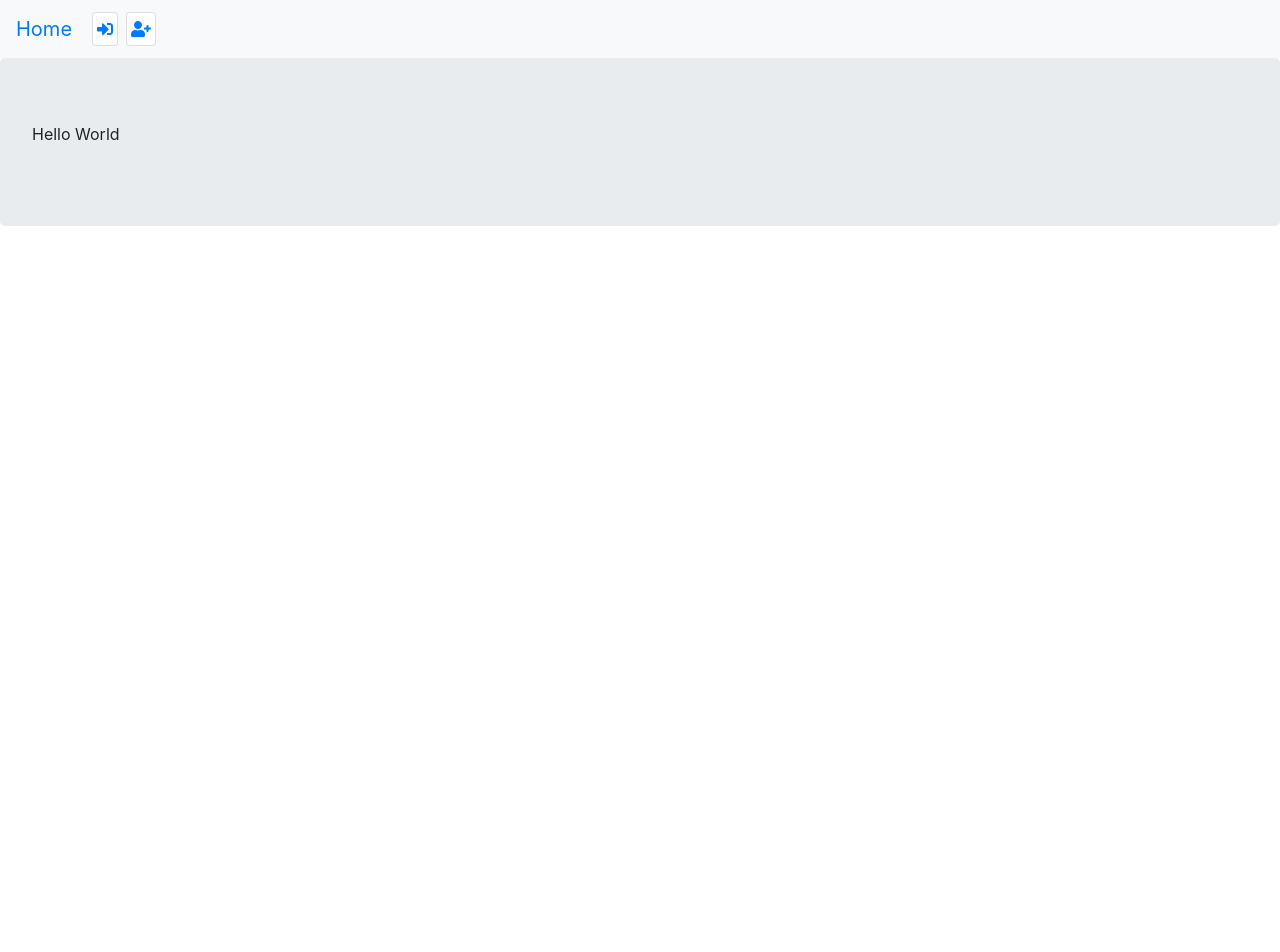
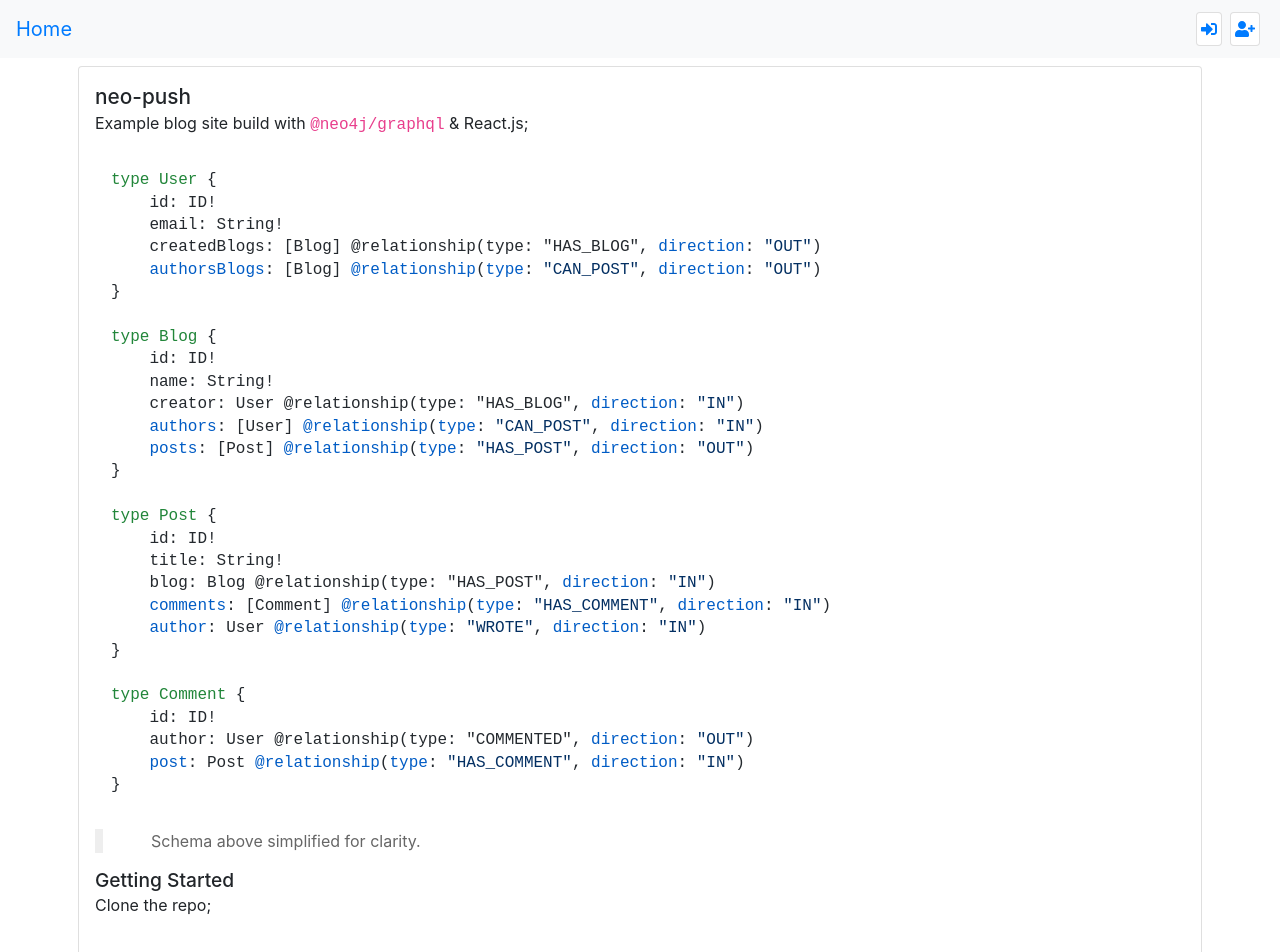
Before and after one commit to danstarns/neo-push, a React app in the folder packages/client/: page / in a window 1280 px wide. Shown: the top 952 px of the page. Before the commit the page ends 800 px from the top, so only its background shows below. Built offline with nearby package versions, Linux system fonts and the light colour scheme; no server answers.

Commit message:
feat: touch up frontend styles and add markdown

```diff
--- a/packages/client/package.json
+++ b/packages/client/package.json
@@ -25,6 +25,7 @@
     "react": "^17.0.1",
     "react-bootstrap": "^1.4.0",
     "react-dom": "^17.0.1",
+    "react-markdown": "^5.0.3",
     "react-router-dom": "^5.2.0"
   },
   "devDependencies": {
--- a/packages/client/src/components/Home.tsx
+++ b/packages/client/src/components/Home.tsx
@@ -1,8 +1,80 @@
-import React, { useContext, useState } from 'react';
-import { Jumbotron } from "react-bootstrap";
+import React, { useContext } from 'react';
+import { Card, Row, Container } from "react-bootstrap";
 import { useHistory } from "react-router-dom";
 import { auth } from "../contexts";
 import constants from "../constants";
+import * as markdown from "./Markdown";
+
+const content = `
+# neo-push
+
+Example blog site build with \`@neo4j/graphql\` & React.js;
+
+\`\`\`graphql
+type User {
+    id: ID!
+    email: String!
+    createdBlogs: [Blog] @relationship(type: "HAS_BLOG", direction: "OUT")
+    authorsBlogs: [Blog] @relationship(type: "CAN_POST", direction: "OUT")
+}
+
+type Blog {
+    id: ID!
+    name: String!
+    creator: User @relationship(type: "HAS_BLOG", direction: "IN")
+    authors: [User] @relationship(type: "CAN_POST", direction: "IN")
+    posts: [Post] @relationship(type: "HAS_POST", direction: "OUT")
+}
+
+type Post {
+    id: ID!
+    title: String!
+    blog: Blog @relationship(type: "HAS_POST", direction: "IN")
+    comments: [Comment] @relationship(type: "HAS_COMMENT", direction: "IN")
+    author: User @relationship(type: "WROTE", direction: "IN")
+}
+
+type Comment {
+    id: ID!
+    author: User @relationship(type: "COMMENTED", direction: "OUT")
+    post: Post @relationship(type: "HAS_COMMENT", direction: "IN")
+}
+\`\`\`
+
+> Schema above simplified for clarity.
+
+## Getting Started
+Clone the repo;
+\`\`\`
+$ git clone git@github.com:danstarns/neo-push.git
+\`\`\`
+
+Enter the repo and install deps(lerna will install client and server);
+\`\`\`
+$ cd neo-push && npm ci
+\`\`\`
+
+[Configure environment variables](#how-to-configure-environment-variables)
+
+Run the client on;
+
+\`\`\`
+$ npm run client:dev
+\`\`\`
+
+Run the server on;
+\`\`\`
+$ npm run server:dev
+\`\`\`
+
+Navigate to http://localhost:4000 and sign up!
+
+### FAQ
+
+#### How to configure environment variables.
+Each package contains a \`./env.example\` file. Copy this file, to the same directory, at \`./.env\` and adjust configuration to suit your local machine IE point to your neo4j database.
+`;
+
 
 function Home() {
     const { isLoggedIn } = useContext(auth.Context);
@@ -13,9 +85,15 @@ function Home() {
     }
 
     return (
-        <Jumbotron>
-            <p>Hello World</p>
-        </Jumbotron>
+        <Container>
+            <div>
+                <Row className="p-2">
+                    <Card className="m-0 p-3">
+                        <markdown.Render markdown={content} />
+                    </Card>
+                </Row>
+            </div>
+        </Container>
     );
 };
 
--- /dev/null
+++ b/packages/client/src/components/Markdown.tsx
@@ -0,0 +1,46 @@
+import React from "react";
+import ReactMarkdown from "react-markdown";
+
+class Code extends React.PureComponent {
+    constructor(props: any) {
+        super(props);
+        this.setRef = this.setRef.bind(this);
+    }
+
+    setRef(el: any) {
+        // @ts-ignore
+        this.codeEl = el;
+    }
+
+    componentDidMount() {
+        this.highlightCode();
+    }
+
+    componentDidUpdate() {
+        this.highlightCode();
+    }
+
+    highlightCode() {
+        // @ts-ignore
+        window.hljs.highlightBlock(this.codeEl);
+    }
+
+    render() {
+        return (
+            <pre>
+                {/* @ts-ignore */}
+                <code ref={this.setRef}>{this.props.value}</code>
+            </pre>
+        );
+    }
+}
+
+export function Render(props: { markdown: string; }) {
+    return (
+        <ReactMarkdown
+            className="markdown-component"
+            source={props.markdown}
+            renderers={{ code: Code }}
+        />
+    );
+}
--- a/packages/client/src/components/NavBar.tsx
+++ b/packages/client/src/components/NavBar.tsx
@@ -1,9 +1,77 @@
-import React from "react";
-import { Navbar, Nav, Card } from "react-bootstrap";
+import React, { useContext } from "react";
+import { Navbar, Nav, Card, NavDropdown } from "react-bootstrap";
 import { Link } from "react-router-dom";
 import { FontAwesomeIcon } from "@fortawesome/react-fontawesome";
+import constants from "../constants";
+import { useHistory } from "react-router-dom";
+import { auth } from "../contexts";
+
+
+const navStyles = {
+  signOutIcon: {
+    display: "flex",
+    justifyContent: "center",
+    alignItems: "center",
+    minHeight: "25px",
+    minWidth: "25px",
+    maxHeight: "25px",
+    maxWidth: "25px",
+    color: "red"
+  }
+};
+
+function LoggedIn() {
+  return (
+    <>
+      <Nav className="mr-auto navbar-item">
+        <Link to={constants.DASHBOARD_PAGE}>
+          Dashboard
+        </Link>
+      </Nav>
+      <Nav className="d-flex flex-row">
+        <Link to={constants.LOG_OUT_PAGE}>
+          <Card className="p-1 m-1">
+            <Nav.Item as="span">
+              <span style={navStyles.signOutIcon}>
+                <FontAwesomeIcon icon="sign-out-alt" size="1x" />
+              </span>
+            </Nav.Item>
+          </Card>
+        </Link>
+      </Nav>
+    </>
+  );
+}
+
+function LoggedOut() {
+  return (
+    <Nav className="ml-auto d-flex flex-row">
+      <Link to={constants.SIGN_IN_PAGE}>
+        <Card className="p-1 m-1">
+          <Nav.Item as="span">
+            <span className="navbar-login-icon">
+              <FontAwesomeIcon icon="sign-in-alt" size="1x" />
+            </span>
+          </Nav.Item>
+        </Card>
+      </Link>
+      <Link to={constants.SIGN_UP_PAGE}>
+        <Card className="p-1 m-1">
+          <Nav.Item as="span">
+            <span className="navbar-signup-icon">
+              <FontAwesomeIcon icon="user-plus" size="1x" />
+            </span>
+          </Nav.Item>
+        </Card>
+      </Link>
+    </Nav>
+
+  );
+}
 
 function NavBar() {
+  const { isLoggedIn } = useContext(auth.Context);
+
   return (
     <Navbar bg="light" expand="lg" collapseOnSelect>
       <Navbar.Brand>
@@ -13,26 +81,7 @@ function NavBar() {
       </Navbar.Brand>
       <Navbar.Toggle aria-controls="responsive-navbar-nav" />
       <Navbar.Collapse id="responsive-navbar-nav">
-        <Nav className="d-flex flex-row">
-          <Link to="/sign-in">
-            <Card className="p-1 m-1">
-              <Nav.Item as="span">
-                <span className="navbar-login-icon">
-                  <FontAwesomeIcon icon="sign-in-alt" size="1x" />
-                </span>
-              </Nav.Item>
-            </Card>
-          </Link>
-          <Link to="/sign-up">
-            <Card className="p-1 m-1">
-              <Nav.Item as="span">
-                <span className="navbar-signup-icon">
-                  <FontAwesomeIcon icon="user-plus" size="1x" />
-                </span>
-              </Nav.Item>
-            </Card>
-          </Link>
-        </Nav>
+        {isLoggedIn ? <LoggedIn /> : <LoggedOut />}
       </Navbar.Collapse>
     </Navbar>
   );
--- a/packages/client/src/components/SignIn.tsx
+++ b/packages/client/src/components/SignIn.tsx
@@ -16,7 +16,6 @@ function SignIn() {
     const history = useHistory();
     const { isLoggedIn, getSetValue } = useContext(auth.Context);
     const { mutate } = useContext(graphql.Context);
-
     const [email, setEmail] = useState("");
     const [password, setPassword] = useState("");
     const [error, setError] = useState(null);
--- a/packages/client/src/components/SignUp.tsx
+++ b/packages/client/src/components/SignUp.tsx
@@ -23,7 +23,7 @@ function SignUp() {
     const [loading, setLoading] = useState(false);
 
     useEffect(() => {
-        if (password !== passwordConfirm) {
+        if ((password && passwordConfirm) && (password !== passwordConfirm)) {
             setError("Passwords do not match");
         } else {
             setError(null);
--- a/packages/client/src/index.html
+++ b/packages/client/src/index.html
@@ -6,6 +6,10 @@
     <meta name="viewport" content="width=device-width, initial-scale=1.0">
     <link rel="stylesheet" href="https://maxcdn.bootstrapcdn.com/bootstrap/4.4.1/css/bootstrap.min.css"
         integrity="sha384-Vkoo8x4CGsO3+Hhxv8T/Q5PaXtkKtu6ug5TOeNV6gBiFeWPGFN9MuhOf23Q9Ifjh" crossorigin="anonymous" />
+
+
+    <link rel="stylesheet" href="https://cdnjs.cloudflare.com/ajax/libs/pure/0.6.0/pure-min.css" />
+    <link rel="stylesheet" href="https://cdnjs.cloudflare.com/ajax/libs/highlight.js/9.11.0/styles/github.min.css" />
     <title>Document</title>
 </head>
 
@@ -13,6 +17,8 @@
     <noscript>You need to enable JavaScript to run this app.</noscript>
     <!-- React app root element -->
     <div id="root"></div>
+
+    <script src="https://cdnjs.cloudflare.com/ajax/libs/highlight.js/9.11.0/highlight.min.js"></script>
 </body>
 
 </html>
--- a/packages/client/src/main.css
+++ b/packages/client/src/main.css
@@ -4,3 +4,60 @@
     align-items: center;
     height: 90vh;
 }
+
+
+/* Markdown */
+.hljs {
+    font-size: 1.0rem !important;
+    line-height: 1.4rem;
+    padding: 0.3rem;
+}
+code {
+    font-weight: 100;
+}
+.CodeMirror-lines {
+    overflow-wrap: break-word !important;
+}
+.markdown-component > p > img {
+    max-width: 100% !important;
+}
+.markdown-component > h1, h2, h3, h4, h5 {
+    margin-top: 0.1rem;
+    margin-bottom: 0.1rem;
+}
+.markdown-component > h1 {
+    font-size: 1.3rem;
+}
+.markdown-component > h2 {
+    font-size: 1.2rem;
+}
+.markdown-component > h3 {
+    font-size: 1.1rem;
+}
+.markdown-component > h4 {
+    font-size: 1.0rem;
+}
+.markdown-component > h5 {
+    font-size: 0.9rem;
+}
+.markdown-component > h6 {
+    font-size: 0.8rem;
+}
+blockquote {
+    color: #666;
+    margin: 0;
+    padding-left: 3em;
+    border-left: 0.5em #eee solid;
+}
+tr {
+  border-top: 1px solid #c6cbd1;
+  background: #fff;
+}
+th,
+td {
+  padding: 6px 13px;
+  border: 1px solid #dfe2e5;
+}
+table tr:nth-child(2n) {
+  background: #f6f8fa;
+}
--- a/packages/client/src/utils/icons.ts
+++ b/packages/client/src/utils/icons.ts
@@ -1,9 +1,11 @@
 import {
     faUserPlus,
-    faSignInAlt
+    faSignInAlt,
+    faSignOutAlt
 } from "@fortawesome/free-solid-svg-icons";
 
 export default [
     faUserPlus,
-    faSignInAlt
+    faSignInAlt,
+    faSignOutAlt
 ];
```
Also changed, not shown: packages/client/src/components/Dashboard.tsx (+14 -3 lines), 1 other file (tests, documents, lock files or other folders).
